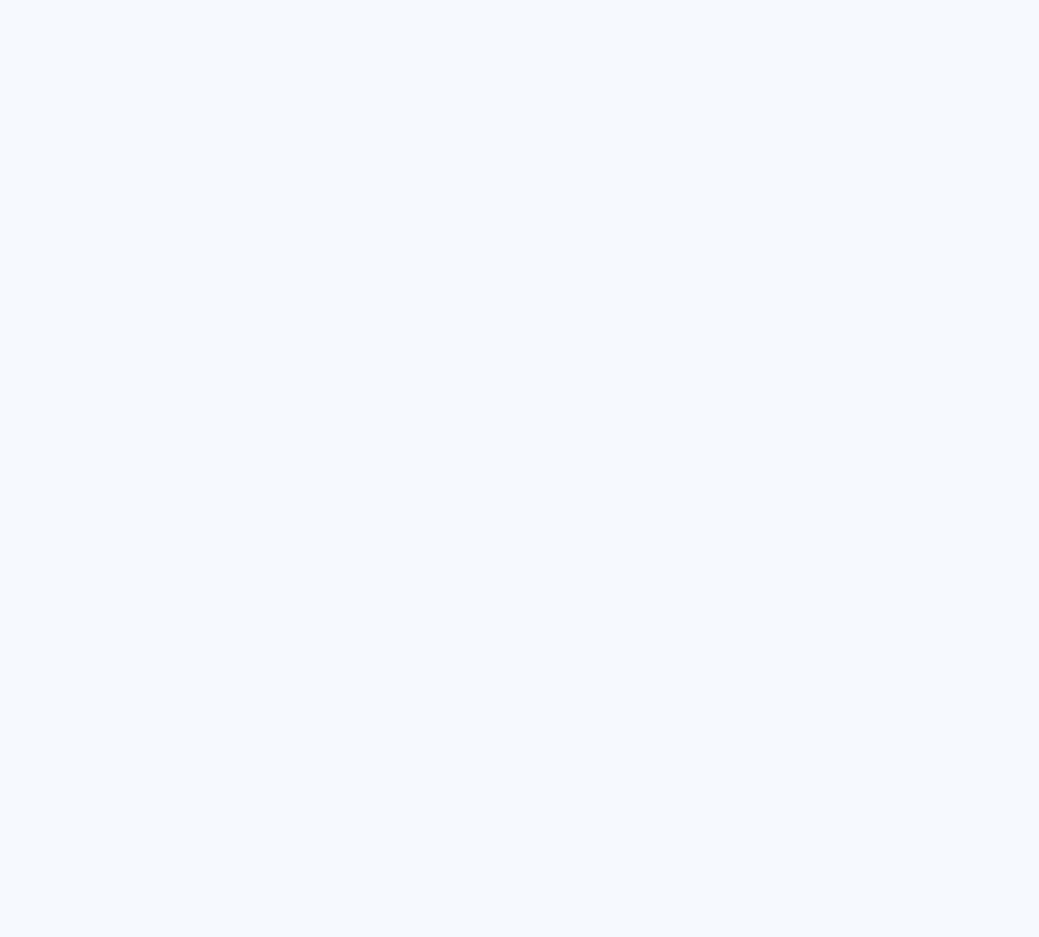
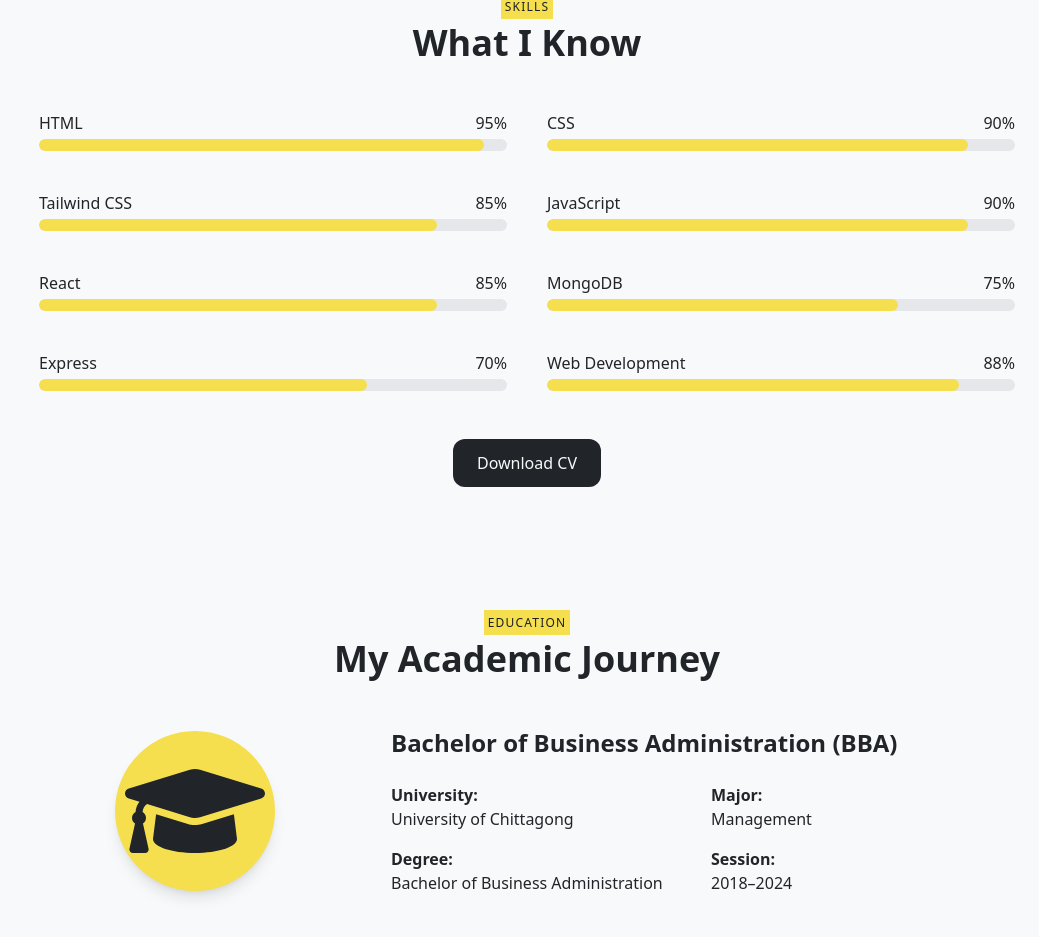
Before and after one commit to tahia-tahi/portfolio-tahia, a React (Vite) app: page / in a window 1280 px wide. Shown: the part 1415-2352 px from the top of the page, without its empty margins (241-1280 px from the left). Before the commit the page ends 1350 px from the top, so only its background shows below. Built offline with nearby package versions, Linux system fonts and the light colour scheme.

Commit message:
skills and education section added

```diff
--- a/package.json
+++ b/package.json
@@ -11,11 +11,13 @@
   },
   "dependencies": {
     "@tailwindcss/vite": "^4.1.11",
+    "framer-motion": "^12.19.2",
     "react": "^19.1.0",
     "react-dom": "^19.1.0",
     "react-icons": "^5.5.0",
     "react-router": "^7.6.3",
     "react-type-animation": "^3.2.0",
+    "react-visibility-sensor": "^5.1.1",
     "tailwindcss": "^4.1.11"
   },
   "devDependencies": {
--- /dev/null
+++ b/src/Components/Education.jsx
@@ -0,0 +1,51 @@
+import React from 'react';
+import { FaGraduationCap } from 'react-icons/fa';
+
+const Education = () => {
+  return (
+    <section id="education" className="bg-base-100 px-6 py-16 text-secondary">
+      {/* Section Title */}
+      <div className="text-center mb-12">
+        <p className="text-accent text-xs font-normal uppercase tracking-widest">
+          <span className="bg-primary p-1">Education</span>
+        </p>
+        <h2 className="text-3xl md:text-4xl font-bold mt-2">My Academic Journey</h2>
+      </div>
+
+      {/* Main Content */}
+      <div className="flex flex-col md:flex-row items-center gap-10 max-w-5xl mx-auto">
+        {/* Icon on Left */}
+        <div className="md:w-1/3 flex justify-center">
+          <div className="w-40 h-40 rounded-full bg-primary flex items-center justify-center shadow-lg">
+            <FaGraduationCap size={140} className="text-secondary" />
+          </div>
+        </div>
+
+        {/* Text Content */}
+        <div className="md:w-2/3 space-y-6 text-center md:text-left">
+          <h3 className="text-2xl font-bold">Bachelor of Business Administration (BBA)</h3>
+          <div className="grid grid-cols-1 sm:grid-cols-2 gap-4 text-sm md:text-base">
+            <div>
+              <p className="font-semibold">University:</p>
+              <p>University of Chittagong</p>
+            </div>
+            <div>
+              <p className="font-semibold">Major:</p>
+              <p>Management</p>
+            </div>
+            <div>
+              <p className="font-semibold">Degree:</p>
+              <p>Bachelor of Business Administration</p>
+            </div>
+            <div>
+              <p className="font-semibold">Session:</p>
+              <p>2018–2024</p> {/* You can change this if needed */}
+            </div>
+          </div>
+        </div>
+      </div>
+    </section>
+  );
+};
+
+export default Education;
--- a/src/Components/MainContent.jsx
+++ b/src/Components/MainContent.jsx
@@ -4,7 +4,7 @@ import { TypeAnimation } from 'react-type-animation';
 
 const MainContent = () => {
     return (
-        <div className=" w-full min-h-screen text-secondary">
+        <div id='#home' className=" w-full min-h-screen text-secondary">
             {/* Full-Screen Header Section with Background */}
             <div className="relative h-screen">
                 {/* Background Image */}
--- /dev/null
+++ b/src/Components/Skills.jsx
@@ -0,0 +1,59 @@
+import React from 'react';
+import { motion } from 'framer-motion';
+
+const skills = [
+  { name: 'HTML', percentage: 95 },
+  { name: 'CSS', percentage: 90 },
+  { name: 'Tailwind CSS', percentage: 85 },
+  { name: 'JavaScript', percentage: 90 },
+  { name: 'React', percentage: 85 },
+  { name: 'MongoDB', percentage: 75 },
+  { name: 'Express', percentage: 70 },
+  { name: 'Web Development', percentage: 88 },
+];
+
+const Skills = () => {
+  return (
+    <section id="skill" className="bg-base-100 px-6 py-16 text-secondary">
+      {/* Section Title */}
+      <div className="text-center mb-12">
+        <p className="text-accent text-xs font-normal uppercase tracking-widest">
+          <span className="bg-primary p-1">Skills</span>
+        </p>
+        <h2 className="text-3xl md:text-4xl font-bold mt-2">What I Know</h2>
+      </div>
+
+      <div className="max-w-5xl mx-auto grid grid-cols-1 md:grid-cols-2 gap-10">
+        {skills.map((skill, index) => (
+          <div key={index}>
+            <div className="flex justify-between mb-1">
+              <span className="font-medium">{skill.name}</span>
+              <span className="font-medium">{skill.percentage}%</span>
+            </div>
+            <div className="w-full bg-gray-200 rounded-full h-3 overflow-hidden">
+              <motion.div
+                className="bg-primary h-3 rounded-full"
+                initial={{ width: 0 }}
+                whileInView={{ width: `${skill.percentage}%` }}
+                transition={{ duration: 1.2, ease: 'easeOut' }}
+              />
+            </div>
+          </div>
+        ))}
+      </div>
+
+      {/* Download CV Button */}
+      <div className="text-center mt-12">
+        <a
+          href="/resume.pdf"
+          download
+          className="inline-block bg-secondary text-base-100 px-6 py-3 rounded-xl font-medium hover:bg-accent transition"
+        >
+          Download CV
+        </a>
+      </div>
+    </section>
+  );
+};
+
+export default Skills;
--- a/src/Portfolio.jsx
+++ b/src/Portfolio.jsx
@@ -2,6 +2,8 @@ import React from 'react';
 import Sidebar from './Components/Sidebar';
 import MainContent from './Components/MainContent';
 import About from './Components/About';
+import Skills from './Components/Skills';
+import Education from './Components/Education';
 
 const Portfolio = () => {
     return (
@@ -13,6 +15,8 @@ const Portfolio = () => {
             <div className="ml-64 w-full overflow-x-hidden">
                 <MainContent />
                 <About />
+                <Skills/>
+                <Education/>
                 {/* Add other sections like <Skill />, <Projects />, etc. here */}
             </div>
         </div>
```
Also changed, not shown: 1 other file (tests, documents, lock files or other folders).
